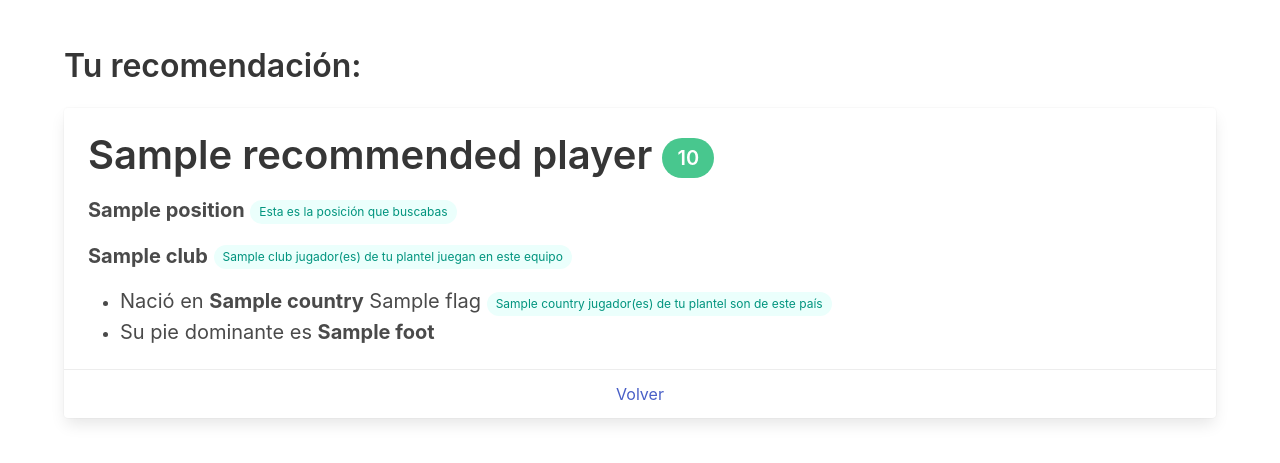
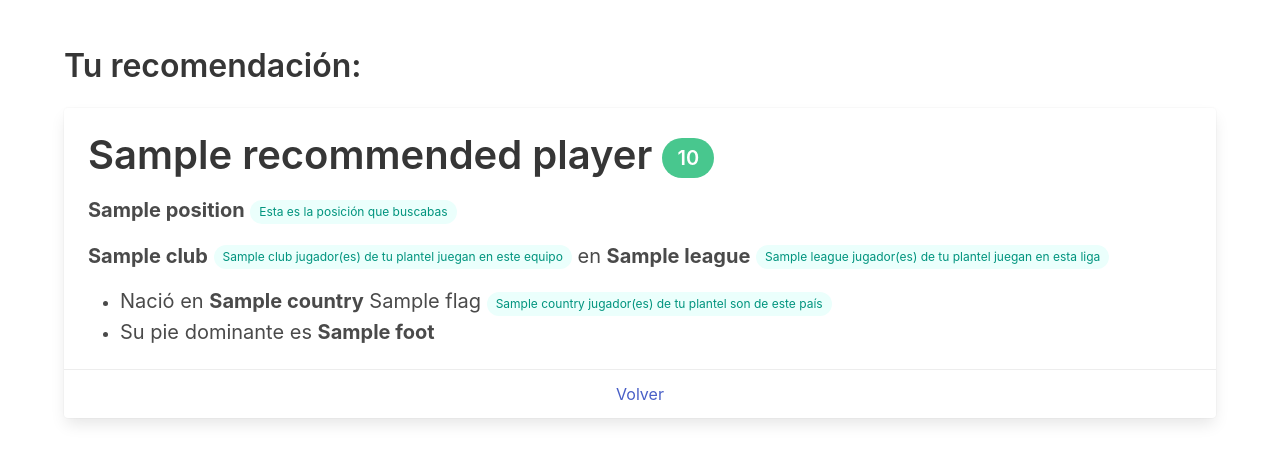
Before and after one commit to SRendonn/sriw-final, a Flask app: template templates/recommendation.html in a window 1280 px wide. Shown: the top 463 px of the page. Run offline with Flask 2, Linux system fonts and the light colour scheme; the template is opened without the code that fills it: most values are stand-ins (such as "Sample title", 1, 10 or a date in 2020); some libraries are stand-ins or nearby versions.

Commit message:
added league to the equation

```diff
--- a/app.py
+++ b/app.py
@@ -34,7 +34,13 @@ def recommend_player():
             key_factors = {
                 'position': 0,
                 'country': 0,
-                'club': 0
+                'club': 0,
+                'league': 0
+            }
+            tooltip_factors = {
+                'country': [],
+                'club': [],
+                'league': []
             }
 
             if recommended_player['position'] == position:
@@ -44,9 +50,14 @@ def recommend_player():
                 player = queries.get_player_by_name(key)
                 if player[3] == recommended_player['country']:
                     key_factors['country'] += 1
+                    tooltip_factors['country'].append(player[0])
                 if player[4] == recommended_player['club']:
                     key_factors['club'] += 1
+                    tooltip_factors['club'].append(player[0])
+                if player[5] == recommended_player['league']:
+                    key_factors['league'] += 1
+                    tooltip_factors['league'].append(player[0])
 
-            return render_template('recommendation.html', recommended_player=recommended_player, value=value, key_factors=key_factors)
+            return render_template('recommendation.html', recommended_player=recommended_player, value=value, key_factors=key_factors, tooltip_factors=tooltip_factors)
         else:
             return redirect('/')
--- a/queries.py
+++ b/queries.py
@@ -60,7 +60,18 @@ def get_player_by_name(name, pretty=True):
                 club_helper = (*country_helper, str(o))
             break
 
-    return club_helper
+    league_helper = ()
+    for s, p, o in g:
+        club = prettify(str(s)) if pretty else str(s)
+        if str(p) == fcf + "has_league":
+            if club_helper[4] == club:
+                if pretty:
+                    league_helper = ((*club_helper, prettify(str(o))))
+                else:
+                    league_helper.append((*club_helper, str(o)))
+                break
+
+    return league_helper
 
 
 def get_players(pretty=True):
@@ -109,7 +120,18 @@ def get_players(pretty=True):
                 else:
                     club_helper.append((*player, str(o)))
 
-    return club_helper
+    league_helper = []
+    for s, p, o in g:
+        club = prettify(str(s)) if pretty else str(s)
+        if str(p) == fcf + "has_league":
+            for player in club_helper:
+                if player[4] == club:
+                    if pretty:
+                        league_helper.append((*player, prettify(str(o))))
+                    else:
+                        league_helper.append((*player, str(o)))
+
+    return league_helper
 
 
 def get_players_by_position(position, pretty=True):
@@ -159,4 +181,16 @@ def get_players_by_position(position, pretty=True):
                     club_helper.append((*player, prettify(str(o))))
                 else:
                     club_helper.append((*player, str(o)))
-    return club_helper
+
+    league_helper = []
+    for s, p, o in g:
+        club = prettify(str(s)) if pretty else str(s)
+        if str(p) == fcf + "has_league":
+            for player in club_helper:
+                if player[4] == club:
+                    if pretty:
+                        league_helper.append((*player, prettify(str(o))))
+                    else:
+                        league_helper.append((*player, str(o)))
+
+    return league_helper
--- a/recommender.py
+++ b/recommender.py
@@ -39,7 +39,6 @@ def get_recommended_player(players, position):
     # ? PREDICCIÓN SIN COLABORACIÓN
     individual_recommendation = get_self_recommendations(
         weighted_players_matrix, normalized_user_profile)
-    print(individual_recommendation)
 
     # ? PREDICCIÓN CON COLABORACIÓN
     normalized_dummies_profiles = []
@@ -66,9 +65,10 @@ def get_recommended_player(players, position):
 def get_encoded_players_matrix():
     players = queries.get_players()
     df = pd.DataFrame(players, columns=[
-                      'label', 'position', 'foot', 'country', 'club'])
+                      'label', 'position', 'foot', 'country', 'club', 'league'])
     df.set_index('label', inplace=True)
-    df = pd.get_dummies(df, columns=['position', 'foot', 'country', 'club'])
+    df = pd.get_dummies(
+        df, columns=['position', 'foot', 'country', 'club', 'league'])
 
     return list(df.index.to_numpy()), list(df.to_numpy())
 
@@ -171,6 +171,7 @@ def filter_recommendation(recommendations, user_players, position, method='max')
         'foot': player_info[2],
         'country': player_info[3],
         'club': player_info[4],
+        'league': player_info[5],
         'flag': country_codes[player_info[3]],
     }, best_fit[0]
     )
--- a/templates/index.html
+++ b/templates/index.html
@@ -7,10 +7,6 @@
     <link
       rel="stylesheet"
       href="https://cdn.jsdelivr.net/npm/bulma@0.9.3/css/bulma.min.css"
-    />
-    <link
-      rel="stylesheet"
-      href="https://cdnjs.cloudflare.com/ajax/libs/font-awesome/5.15.4/css/all.min.css"
     />
     <title>Sistema recomendador</title>
   </head>
--- a/templates/recommendation.html
+++ b/templates/recommendation.html
@@ -10,7 +10,7 @@
     />
     <link
       rel="stylesheet"
-      href="https://cdnjs.cloudflare.com/ajax/libs/font-awesome/5.15.4/css/all.min.css"
+      href="https://cdn.jsdelivr.net/npm/@creativebulma/bulma-tooltip@1.2.0/dist/bulma-tooltip.min.css"
     />
     <title>Sistema recomendador</title>
   </head>
@@ -48,9 +48,23 @@
               <p class="subtitle">
                 <b>{{ recommended_player.club }}</b>
                 {% if key_factors['club'] %}
-                <span class="tag is-rounded is-small is-light is-primary">
+                <span
+                  data-tooltip="{{ ', '.join(tooltip_factors['club']) }}"
+                  class="tag is-rounded is-small is-light is-primary"
+                >
                   {{ key_factors['club'] }} jugador(es) de tu plantel juegan en
                   este equipo
+                </span>
+                {% endif %}
+                <span> en </span>
+                <b>{{ recommended_player.league }}</b>
+                {% if key_factors['league'] %}
+                <span
+                  data-tooltip="{{ ', '.join(tooltip_factors['league']) }}"
+                  class="tag is-rounded is-small is-light is-primary"
+                >
+                  {{ key_factors['league'] }} jugador(es) de tu plantel juegan
+                  en esta liga
                 </span>
                 {% endif %}
               </p>
@@ -63,7 +77,9 @@
                       endautoescape %}
                     </span>
                     {% if key_factors['country'] %}
-                    <span class="tag is-rounded is-small is-light is-primary"
+                    <span
+                      data-tooltip="{{ ', '.join(tooltip_factors['country']) }}"
+                      class="tag is-rounded is-small is-light is-primary"
                       >{{ key_factors['country'] }} jugador(es) de tu plantel
                       son de este país</span
                     >
```
Also changed, not shown: 1 other file.
